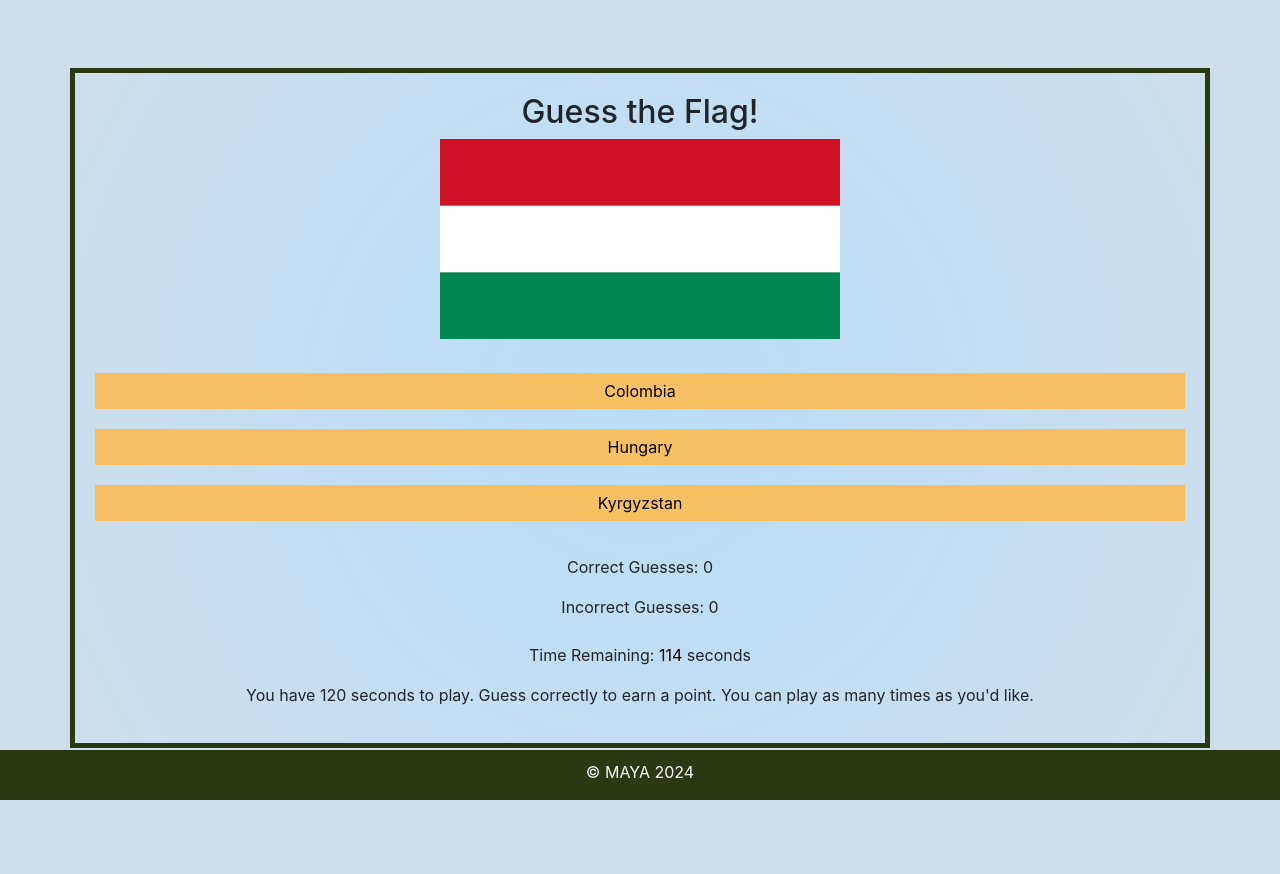
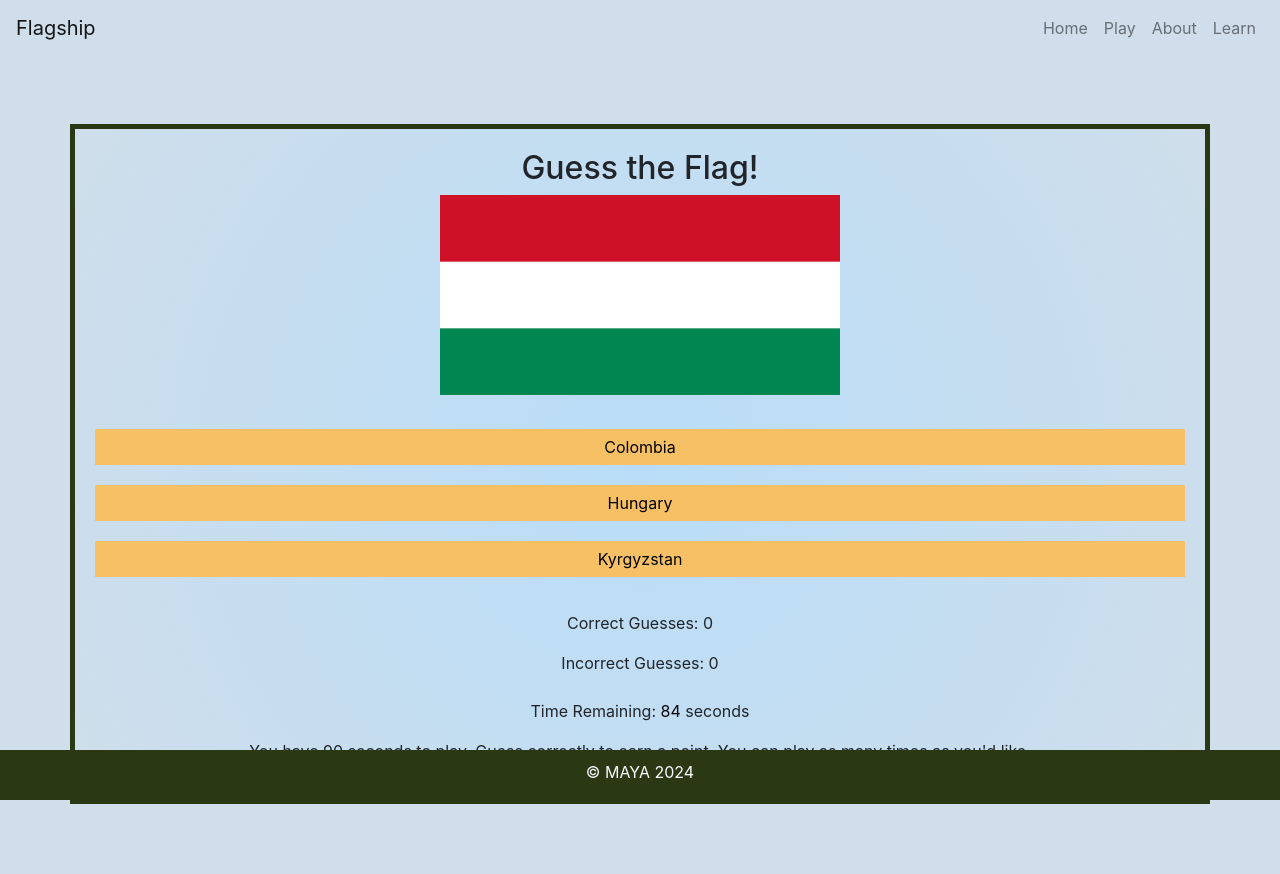
Before and after one commit to UccelloLibero/Flagship, a Flask app: page /game in a window 1280 px wide. Before the commit the page ends 800 px from the top, so only its background shows below. Run offline with Flask 3, Linux system fonts and the light colour scheme; some libraries are stand-ins or nearby versions.

Commit message:
Update game play

```diff
--- a/static/script.js
+++ b/static/script.js
@@ -1,7 +1,7 @@
 var correctGuesses = 0;
 var incorrectGuesses = 0;
 var timer;
-var timeLeft = 120;
+var timeLeft = 90;
 var currentGameData = null;
 
 // Initialize the game session when the DOM is fully loaded and the path is '/game'
--- a/templates/about.html
+++ b/templates/about.html
@@ -26,7 +26,7 @@
 
     <div class="container mt-5 text-left">
         <h1>About Flagship</h1>
-        <p>Flagship is a fun and educational game designed to help players learn about the flags of countries around the world. The game challenges players to correctly identify country flags from multiple choice options within a 120-second time limit. It provides an engaging way to learn geography and improve your knowledge of world flags.</p>
+        <p>Flagship is a fun and educational game designed to help players learn about the flags of countries around the world. The game challenges players to correctly identify country flags from multiple choice options within a 90-second time limit. It provides an engaging way to learn geography and improve your knowledge of world flags.</p>
         <p>I created this game out of a personal interest and admiration for flags and the nations they represent. Flags are powerful symbols of a country’s heritage, culture, and pride. Through this game, I aim to share my fascination with flags and promote a greater understanding of the diversity in our world.</p>
         <p>The game is designed to help players learn about different flags and appreciate the uniqueness of each nation. By playing, I hope you will not only enjoy the challenge but also gain knowledge about the flags and the countries they symbolize.</p>
 
--- a/templates/game.html
+++ b/templates/game.html
@@ -47,7 +47,7 @@
     </style>
 </head>
 <body style="background-color: #CFDEEA;">
-    <!-- <nav class="navbar navbar-expand-lg navbar-light" style="background-color: #CFDEEA;">
+    <nav class="navbar navbar-expand-lg navbar-light" style="background-color: #CFDEEA;">
         <a class="navbar-brand" href="/">Flagship</a>
         <button class="navbar-toggler" type="button" data-toggle="collapse" data-target="#navbarNav" aria-controls="navbarNav" aria-expanded="false" aria-label="Toggle navigation">
             <span class="navbar-toggler-icon"></span>
@@ -60,7 +60,7 @@
                 <li class="nav-item"><a class="nav-link" href="/learnflags">Learn</a></li>
             </ul>
         </div>
-    </nav> -->
+    </nav>
 
     <div class="container mt-5">
         <div class="row justify-content-center">
@@ -73,10 +73,10 @@
                     <p>Incorrect Guesses: <span id="incorrectGuesses">0</span></p>
                 </div>
                 <div class="mt-4">
-                    <p>Time Remaining: <span id="timer">120</span> seconds</p>
+                    <p>Time Remaining: <span id="timer">90</span> seconds</p>
                 </div>
                 <div class="game-description">
-                    <p>You have 120 seconds to play. Guess correctly to earn a point. You can play as many times as you'd like.</p>
+                    <p>You have 90 seconds to play. Guess correctly to earn a point. You can play as many times as you'd like.</p>
                 </div>
             </div>
         </div>
--- a/templates/index.html
+++ b/templates/index.html
@@ -50,7 +50,7 @@
 
     <div class="container text-center content-container">
         <h1>Welcome to Flagship!</h1>
-        <p>This game challenges players to identify country flags from multiple choice options within a 120-second time limit.</p>
+        <p>This game challenges players to identify country flags from multiple choice options within a 90-second time limit.</p>
         <p> Guess correctly the first time and you will earn a point.</p>
         <button class="btn custom-button" style="background-color: #2A3814; color: #fbfcff;" onclick="startGame()">Play Flagship</button>
         <button class="btn custom-button" style="background-color: #F8C064;" onclick="window.location.href='/about'">About Flagship</button>
```
